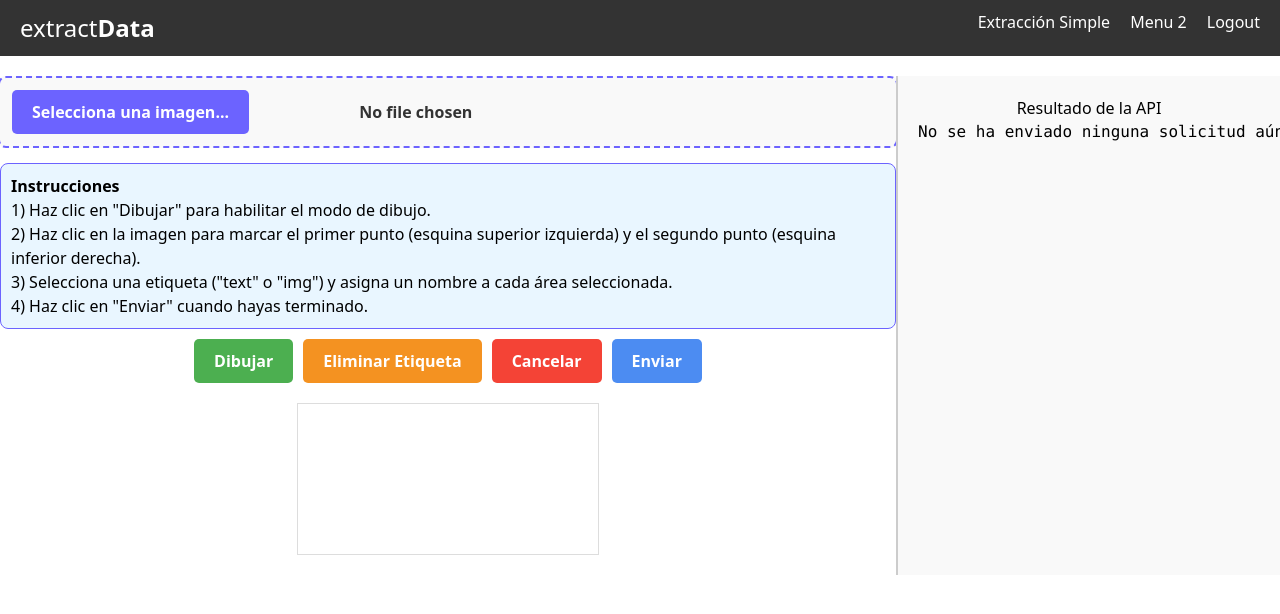
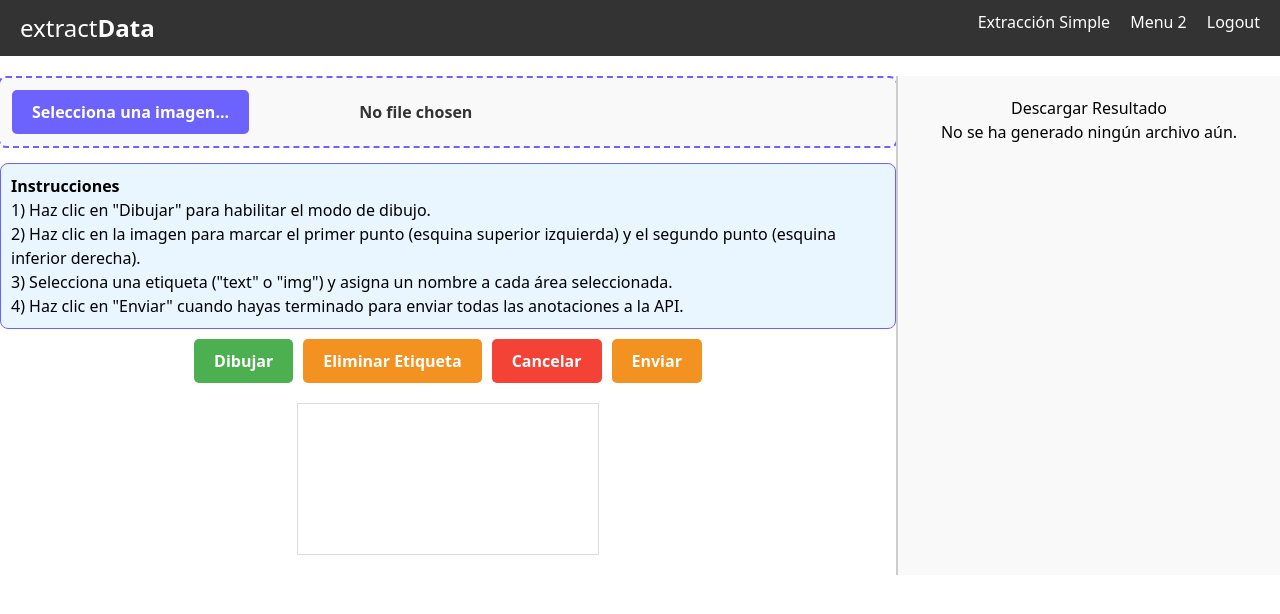
Before and after one commit to JaimeRax/interfaceinfoprocessing, a Next.js app: page /screens/extractSingle in a window 1280 px wide. Shown: the top 614 px of the page. Built offline with nearby package versions, Linux system fonts and the light colour scheme.

Commit message:
style(download file): download .txt file

```diff
--- a/pages/screens/extractSingle.tsx
+++ b/pages/screens/extractSingle.tsx
@@ -10,9 +10,9 @@ const ExtactSingle = () => {
   const [currentCoords, setCurrentCoords] = useState<
     { x: number; y: number }[]
   >([]);
-  const [annotations, setAnnotations] = useState<any[]>([]); // Almacena todas las anotaciones
-  const [apiResult, setApiResult] = useState<string | null>(null);
+  const [annotations, setAnnotations] = useState<any[]>([]);
   const [drawingEnabled, setDrawingEnabled] = useState<boolean>(false);
+  const [downloadLink, setDownloadLink] = useState<string | null>(null);
 
   const handleImageUpload = (event: React.ChangeEvent<HTMLInputElement>) => {
     const file = event.target.files?.[0];
@@ -130,6 +130,20 @@ const ExtactSingle = () => {
     });
   };
 
+  const createDownloadableFile = (data: any, type: "txt" | "csv") => {
+    // Convertimos el objeto JSON a un formato de texto
+    const content =
+      type === "txt"
+        ? JSON.stringify(data, null, 2)
+        : data.map((ann: any) => ann.join(",")).join("\n");
+
+    // Creamos un blob (archivo en memoria) con los datos
+    const blob = new Blob([content], { type: "text/plain" });
+    const url = URL.createObjectURL(blob);
+
+    setDownloadLink(url);
+  };
+
   const sendAnnotationsToAPI = async () => {
     if (!imageFile) {
       console.error("No image file available to send.");
@@ -153,14 +167,14 @@ const ExtactSingle = () => {
 
       if (response.ok) {
         const result = await response.json();
-        setApiResult(JSON.stringify(result, null, 2)); // Mostrar resultado de la API
+
+        // Crear el archivo descargable con el resultado de la API
+        createDownloadableFile(result, "txt"); // Cambia a 'csv' si lo prefieres en CSV
       } else {
         console.error("Error en la respuesta de la API", response.statusText);
-        setApiResult("Error en la respuesta de la API");
       }
     } catch (error) {
       console.error("Error al enviar los datos a la API", error);
-      setApiResult("Error al enviar los datos a la API");
     }
   };
 
@@ -180,7 +194,7 @@ const ExtactSingle = () => {
     setAnnotations([]);
     setDrawingEnabled(false); // Desactiva el modo de dibujo
     document.body.style.cursor = "default"; // Restablece el cursor
-    setApiResult(null); // Limpia el resultado de la API
+    setDownloadLink(null); // Limpia el enlace de descarga
   };
 
   // Dibuja en el canvas cuando hay cambios en la imagen o las anotaciones
@@ -227,7 +241,10 @@ const ExtactSingle = () => {
                 3) Selecciona una etiqueta ("text" o "img") y asigna un nombre a
                 cada área seleccionada.
               </li>
-              <li>4) Haz clic en "Enviar" cuando hayas terminado.</li>
+              <li>
+                4) Haz clic en "Enviar" cuando hayas terminado para enviar todas
+                las anotaciones a la API.
+              </li>
             </ol>
           </div>
           <div className={styles.buttonContainer}>
@@ -252,7 +269,7 @@ const ExtactSingle = () => {
             </button>
             <button
               onClick={sendAnnotationsToAPI}
-              className={styles.sendButton}
+              className={styles.actionButton}
               disabled={annotations.length === 0} // Desactivar si no hay anotaciones
             >
               Enviar
@@ -265,10 +282,16 @@ const ExtactSingle = () => {
           ></canvas>
         </div>
 
-        {/* Columna derecha para mostrar el resultado de la API */}
+        {/* Columna derecha para el enlace de descarga */}
         <div className={styles.rightColumn}>
-          <h2>Resultado de la API</h2>
-          <pre>{apiResult || "No se ha enviado ninguna solicitud aún."}</pre>
+          <h2>Descargar Resultado</h2>
+          {downloadLink ? (
+            <a href={downloadLink} download="resultado.txt">
+              Haz clic aquí para descargar el archivo de resultado
+            </a>
+          ) : (
+            <p>No se ha generado ningún archivo aún.</p>
+          )}
         </div>
       </div>
     </>
```
